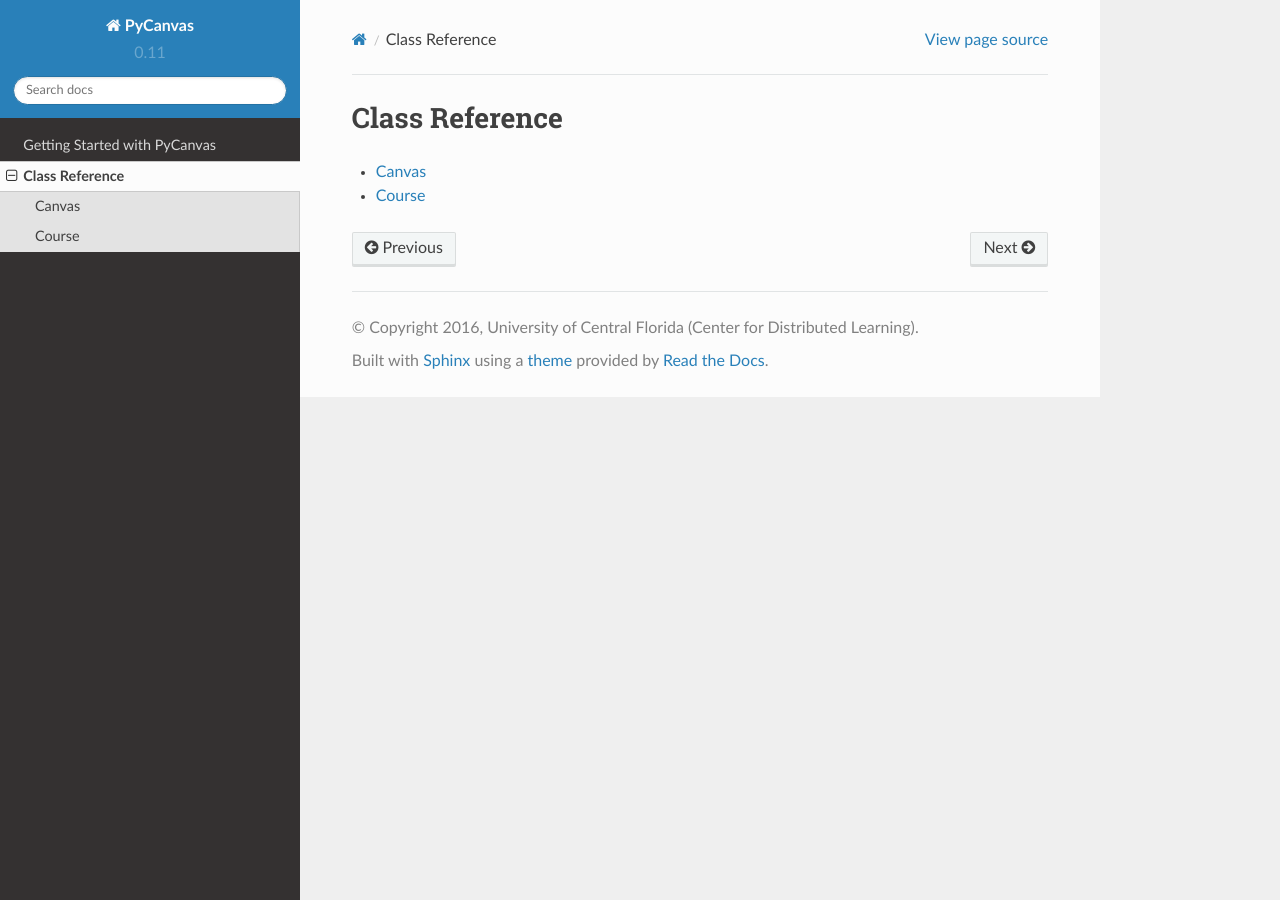
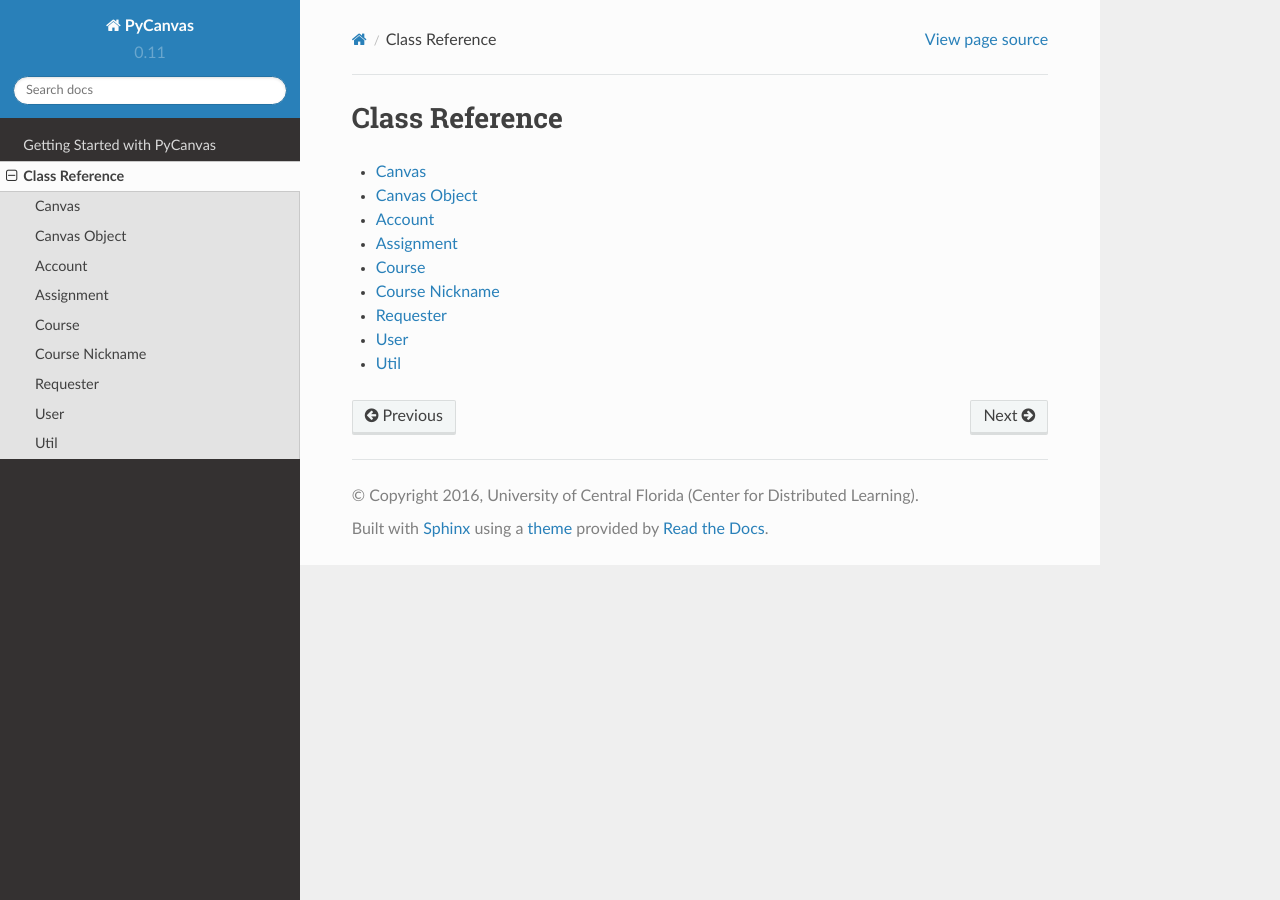
Before and after one commit to ucfopen/canvasapi, a Sphinx documentation site: the page built from docs/class-reference.rst, in a window 1280 px wide. Built offline with Sphinx 7.4.7 and the Read the Docs theme 2.0.0, drawn with Linux system fonts in a browser that asks for light colours.

Commit message:
Added class references.

```diff
--- /dev/null
+++ b/docs/account-ref.rst
@@ -0,0 +1,6 @@
+=======
+Account
+=======
+
+.. autoclass:: pycanvas.account.Account
+    :members:
--- /dev/null
+++ b/docs/assignment-ref.rst
@@ -0,0 +1,6 @@
+==========
+Assignment
+==========
+
+.. autoclass:: pycanvas.assignment.Assignment
+    :members:
--- /dev/null
+++ b/docs/canvas-object-ref.rst
@@ -0,0 +1,6 @@
+=============
+Canvas Object
+=============
+
+.. autoclass:: pycanvas.canvas_object.CanvasObject
+    :members:
--- a/docs/class-reference.rst
+++ b/docs/class-reference.rst
@@ -4,4 +4,11 @@
 .. toctree::
 
     canvas-ref
+    canvas-object-ref
+    account-ref
+    assignment-ref
     course-ref
+    course-nickname-ref
+    requester-ref
+    user-ref
+    util-ref
--- /dev/null
+++ b/docs/course-nickname-ref.rst
@@ -0,0 +1,6 @@
+===============
+Course Nickname
+===============
+
+.. autoclass:: pycanvas.course_nickname.CourseNickname
+    :members:
--- /dev/null
+++ b/docs/requester-ref.rst
@@ -0,0 +1,6 @@
+=========
+Requester
+=========
+
+.. autoclass:: pycanvas.requester.Requester
+    :members:
--- /dev/null
+++ b/docs/user-ref.rst
@@ -0,0 +1,6 @@
+======
+User
+======
+
+.. autoclass:: pycanvas.user.User
+    :members:
--- /dev/null
+++ b/docs/util-ref.rst
@@ -0,0 +1,6 @@
+======
+Util
+======
+
+.. automodule:: pycanvas.util
+    :members:
```
Also changed, not shown: 6 other files.
